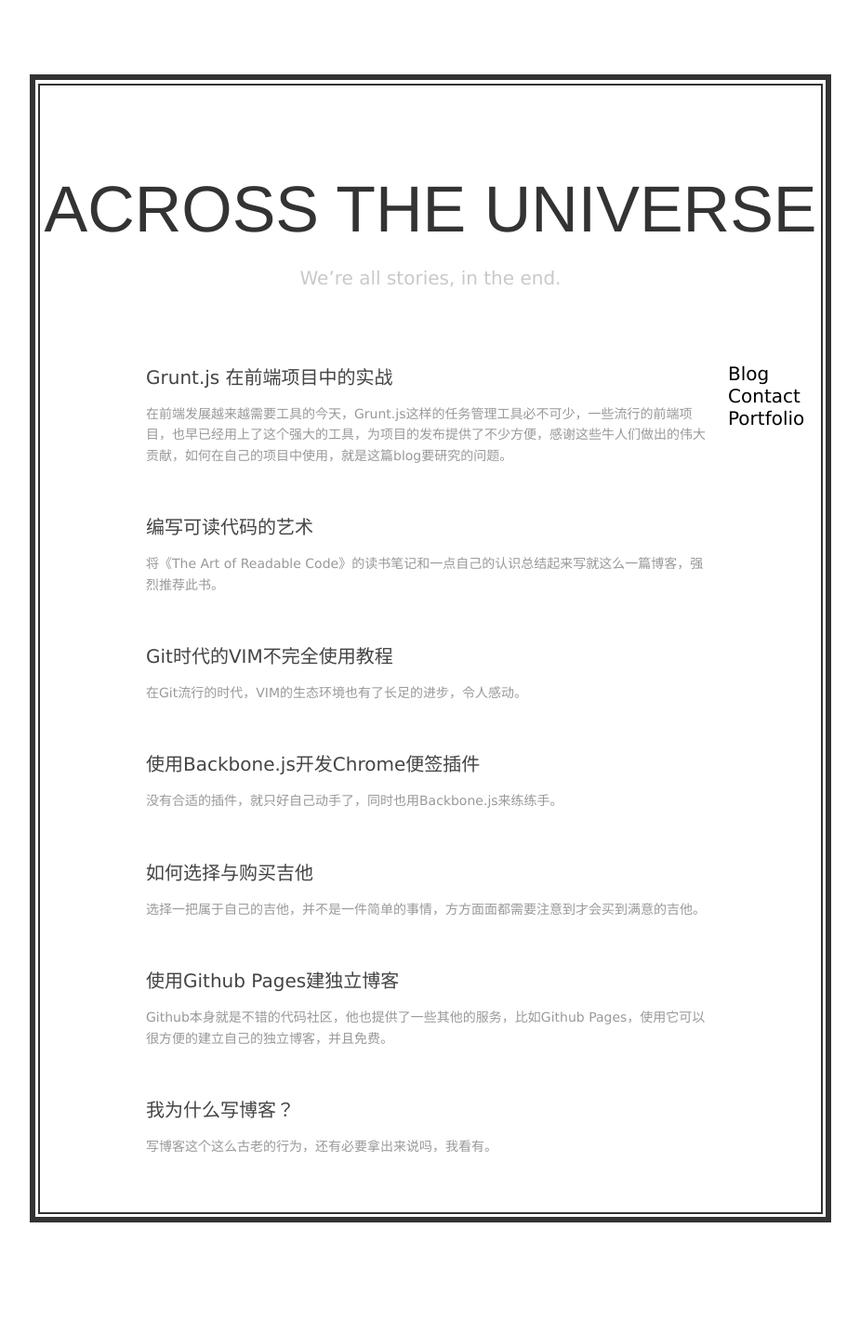
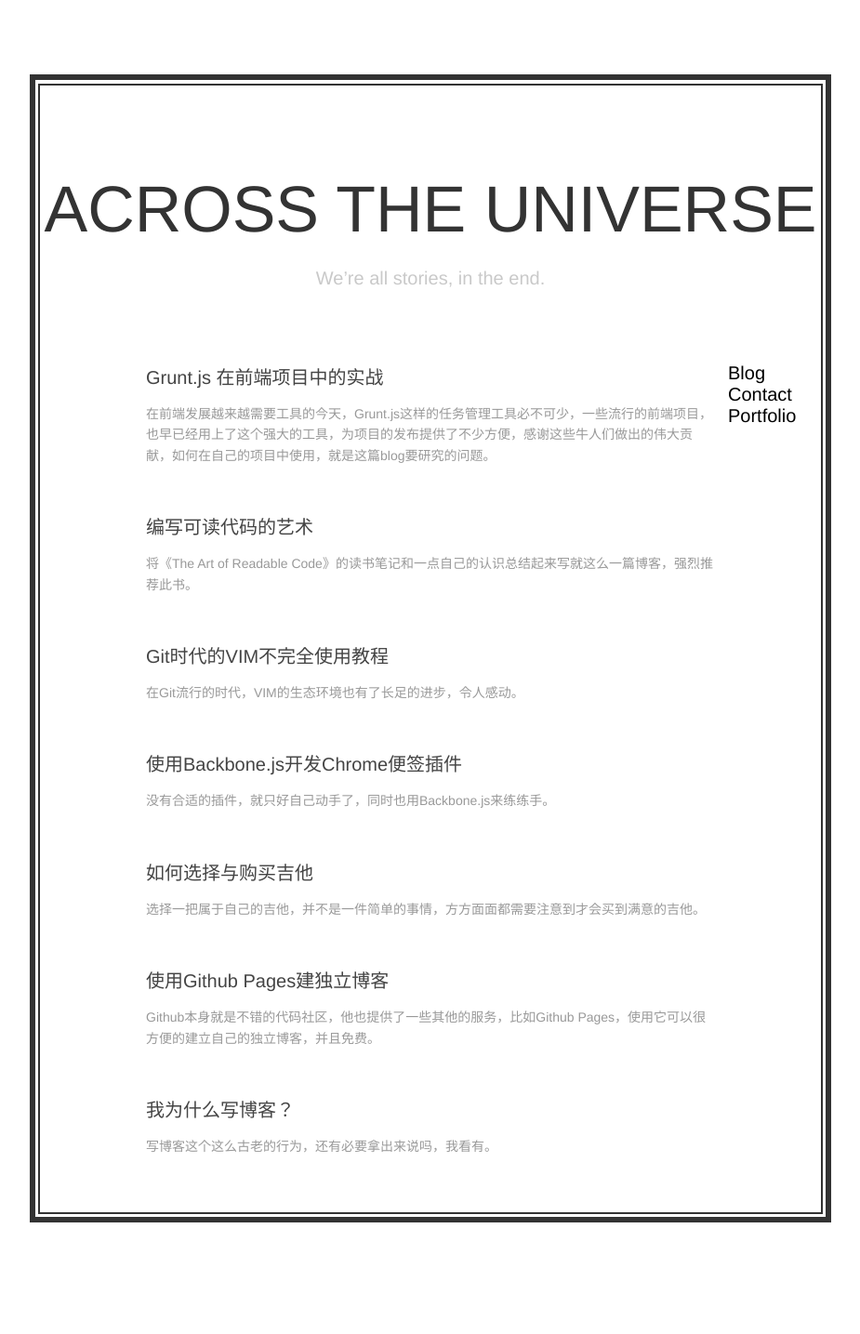
Before and after one commit to lynettelu/lynettelu.github.io, a Jekyll site: the page built from index.md, in a window 1280 px wide. Shown: the whole page at 93% size, without its empty margins (177-1102 px from the left). Built offline with Jekyll 4.4.1, drawn with Linux system fonts in a browser that asks for light colours; Markdown is read by kramdown in place of the engine named in the settings.

Commit message:
modify font family

```diff
--- a/css/default.css
+++ b/css/default.css
@@ -28,7 +28,7 @@ body .hide{display:none;}
 
 
 /***********default settings**********/
-body {font-family: "freight-sans-pro","Myriad Pro","Lucida Grande","Lucida Sans Unicode","Lucida Sans",Geneva,Verdana,sans-serif;font-size:16px;}
+body {font-family: 'Helvetica Neue', Arial, Helvetica, sans-serif;font-size:16px;}
 a {color:#FCB310;text-decoration:none;outline:none;}
 a:link, a:visited {
     color:{color:Inline Link};
```
